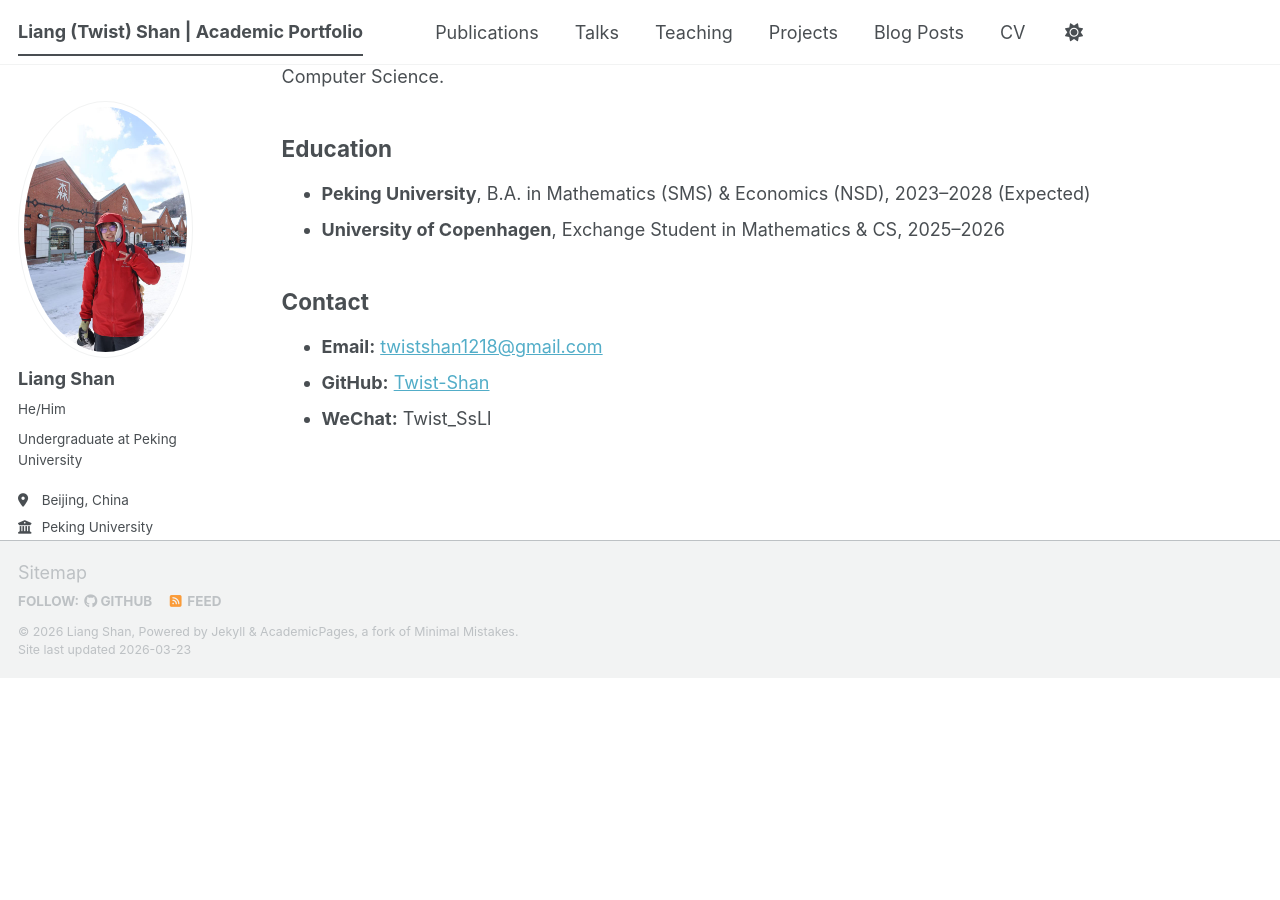
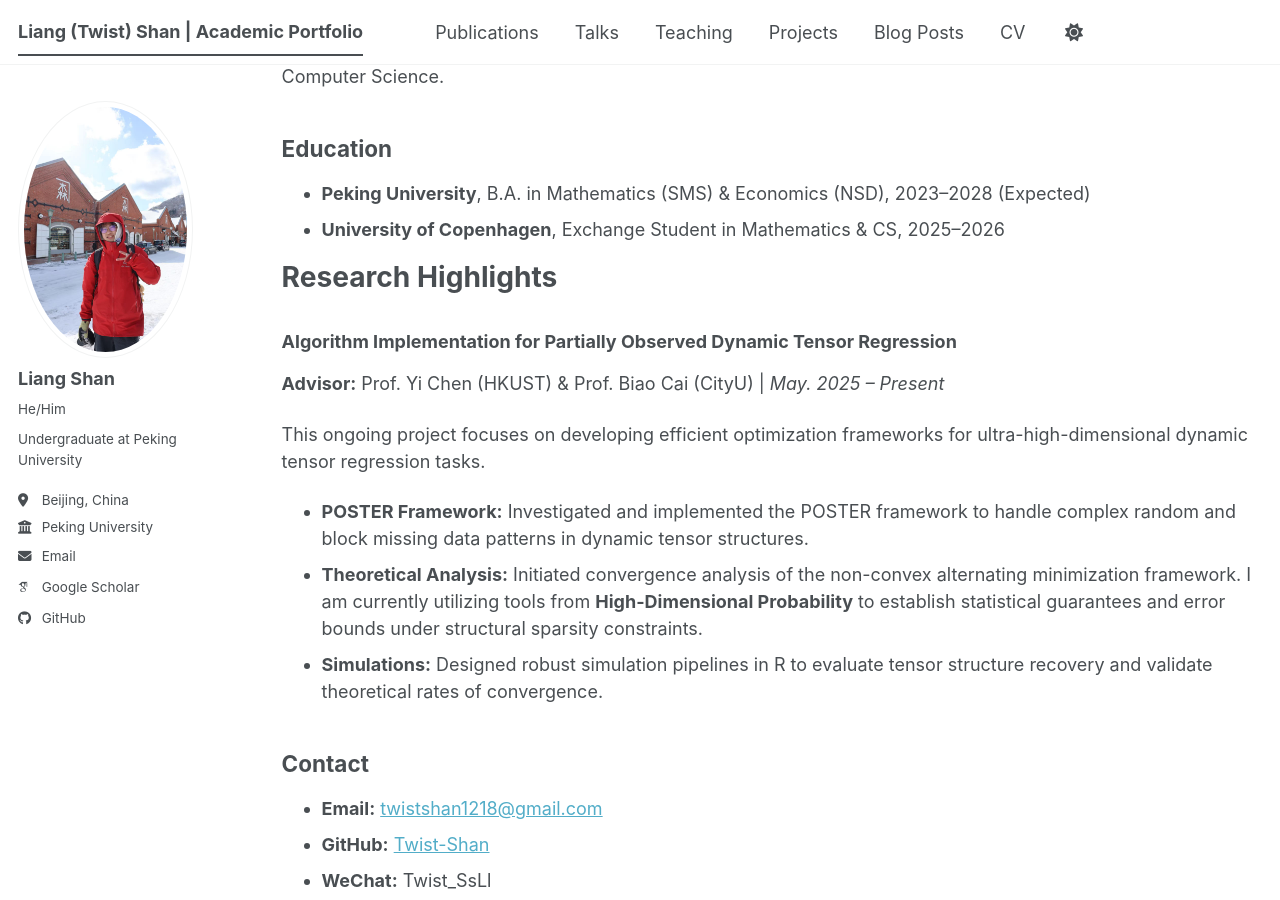
Before and after one commit to Twist-Shan/Twist-Shan.github.io, a Jekyll site: the page built from _pages/about.md, in a window 1280 px wide and 900 px high, scrolled down 417 px. Built offline with Jekyll 4.4.1, drawn with Linux system fonts in a browser that asks for light colours; some web fonts are replaced; a script bundle is joined from its source files by our own code; library files that are not in the unit come from our copies; before the commit the page ends 1095 px from its top, so only the background shows below that.

Commit message:
Update about.md

```diff
--- a/_pages/about.md
+++ b/_pages/about.md
@@ -23,6 +23,17 @@
 * **Peking University**, B.A. in Mathematics (SMS) & Economics (NSD), 2023–2028 (Expected)
 * **University of Copenhagen**, Exchange Student in Mathematics & CS, 2025–2026
 
+# Research Highlights
+
+### Algorithm Implementation for Partially Observed Dynamic Tensor Regression
+**Advisor:** Prof. Yi Chen (HKUST) & Prof. Biao Cai (CityU) | *May. 2025 – Present*
+
+This ongoing project focuses on developing efficient optimization frameworks for ultra-high-dimensional dynamic tensor regression tasks.
+
+* **POSTER Framework:** Investigated and implemented the POSTER framework to handle complex random and block missing data patterns in dynamic tensor structures.
+* **Theoretical Analysis:** Initiated convergence analysis of the non-convex alternating minimization framework. I am currently utilizing tools from **High-Dimensional Probability** to establish statistical guarantees and error bounds under structural sparsity constraints.
+* **Simulations:** Designed robust simulation pipelines in R to evaluate tensor structure recovery and validate theoretical rates of convergence.
+
 ## Contact
 * **Email:** [twistshan1218@gmail.com](mailto:twistshan1218@gmail.com)
 * **GitHub:** [Twist-Shan](https://github.com/Twist-Shan)
```
